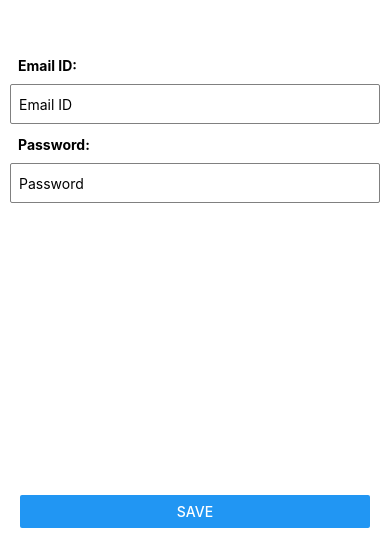
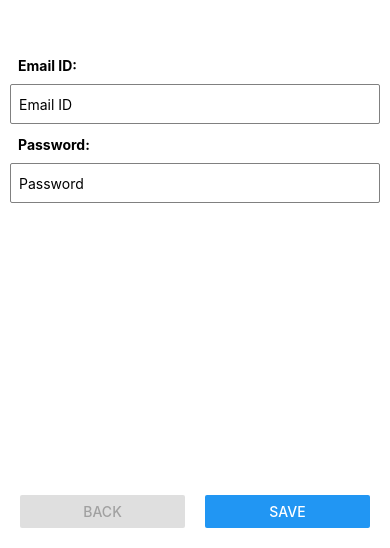
Before and after one commit to Manish8798/LoginForm, a React Native app: screen /Form1 in a window 390 px wide. Shown: the part 296-844 px from the top of the page. Built offline with nearby package versions, Linux system fonts and the light colour scheme.

Commit message:
back btn added in form 1

```diff
--- a/src/screens/Form1.js
+++ b/src/screens/Form1.js
@@ -74,7 +74,16 @@ const Form1 = props => {
                 <Text style={styles.error}>{errors.password}</Text>
               )}
               <View style={styles.btnContainer}>
-                <Button title="Save" onPress={handleSubmit} />
+                <View style={{flex: 1, marginRight: 10}}>
+                  <Button
+                    disabled
+                    title="Back"
+                    onPress={() => props.navigation.goBack()}
+                  />
+                </View>
+                <View style={{flex: 1, marginLeft: 10}}>
+                  <Button title="Save" onPress={handleSubmit} />
+                </View>
               </View>
             </View>
           )}
@@ -114,6 +123,10 @@ const styles = StyleSheet.create({
     borderTopLeftRadius: 2,
     borderTopRightRadius: 2,
     padding: 20,
+    flexDirection: 'row',
+    // justifyContent: 'space-between',
+    alignItems: 'center',
+    display: 'flex',
   },
   inputHeader: {
     marginHorizontal: 10,
```
